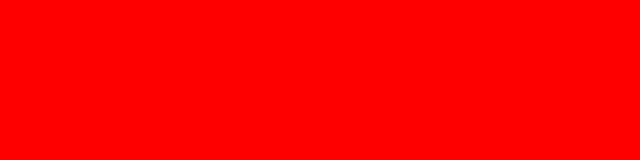
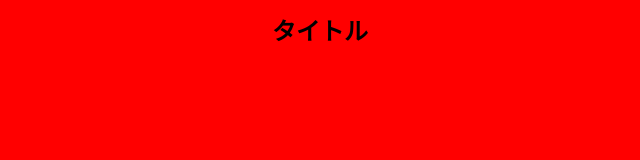
Before and after one commit to dora5n/0307_test, a plain HTML site: page index.html in a window 1280 px wide. Shown: the whole page, without its empty margins (320-960 px from the left). Drawn offline with nearby package versions, Linux system fonts and the light colour scheme.

Commit message:
h1追加

```diff
--- a/css/style.css
+++ b/css/style.css
@@ -5,3 +5,10 @@
 body {
   background: red;
 }
+
+.title {
+  margin: 20px auto;
+  text-align: center;
+  font-size: 24px;
+  font-weight: bold;
+}
--- a/index.html
+++ b/index.html
@@ -12,6 +12,8 @@
 
 <body>
 
+  <h1 class="title">タイトル</h1>
+
   <script src="https://ajax.googleapis.com/ajax/libs/jquery/3.6.0/jquery.min.js"></script>
   <script src="js/app.js"></script>
 
```
